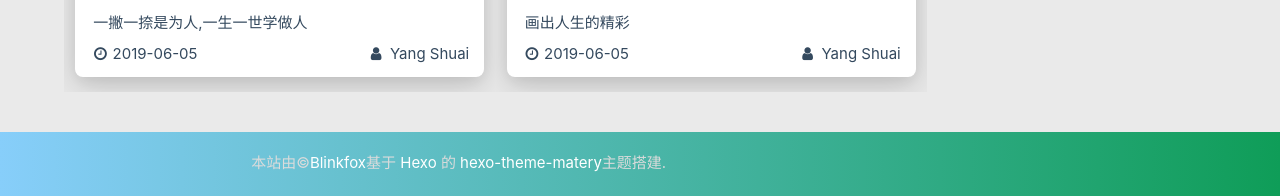
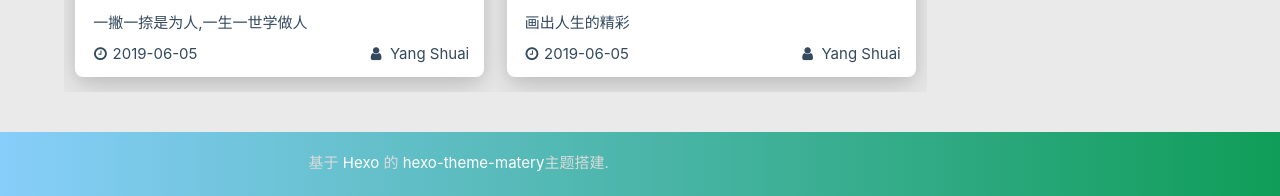
Before and after one commit to flash7758/flash7758.github.io, a plain HTML site: page 2019/06/05/cover-drawing/index.html in a window 1280 px wide. Shown: the part 900-1096 px from the top of the page. Drawn offline with Linux system fonts and the light colour scheme; some packages are replaced by stand-ins of ours; a script that the page names is missing.

Commit message:
Site updated: 2019-06-06 11:57:12

```diff
--- a/2019/06/05/cover-drawing/index.html
+++ b/2019/06/05/cover-drawing/index.html
@@ -457,7 +457,7 @@
 <footer class="page-footer bg-color">
     <div class="container row center-align">
         <div class="col s12 m8 l8 copy-right">
-            本站由&copy;<a href="https://blinkfox.github.io/" target="_blank">Blinkfox</a>基于
+            基于
             <a href="https://hexo.io/" target="_blank">Hexo</a> 的
             <a href="https://github.com/blinkfox/hexo-theme-matery" target="_blank">hexo-theme-matery</a>主题搭建.
 
```
Also changed, not shown: 2019/06/05/cover-writing/index.html (+1 -1 lines), 2019/06/05/guohuo/index.html (+1 -1 lines), 2019/06/06/huaxue/index.html (+1 -1 lines), 2019/06/06/wulong/index.html (+1 -1 lines), archives/2019/06/index.html (+1 -1 lines), archives/2019/index.html (+1 -1 lines), archives/index.html (+1 -1 lines), index.html (+1 -1 lines).
